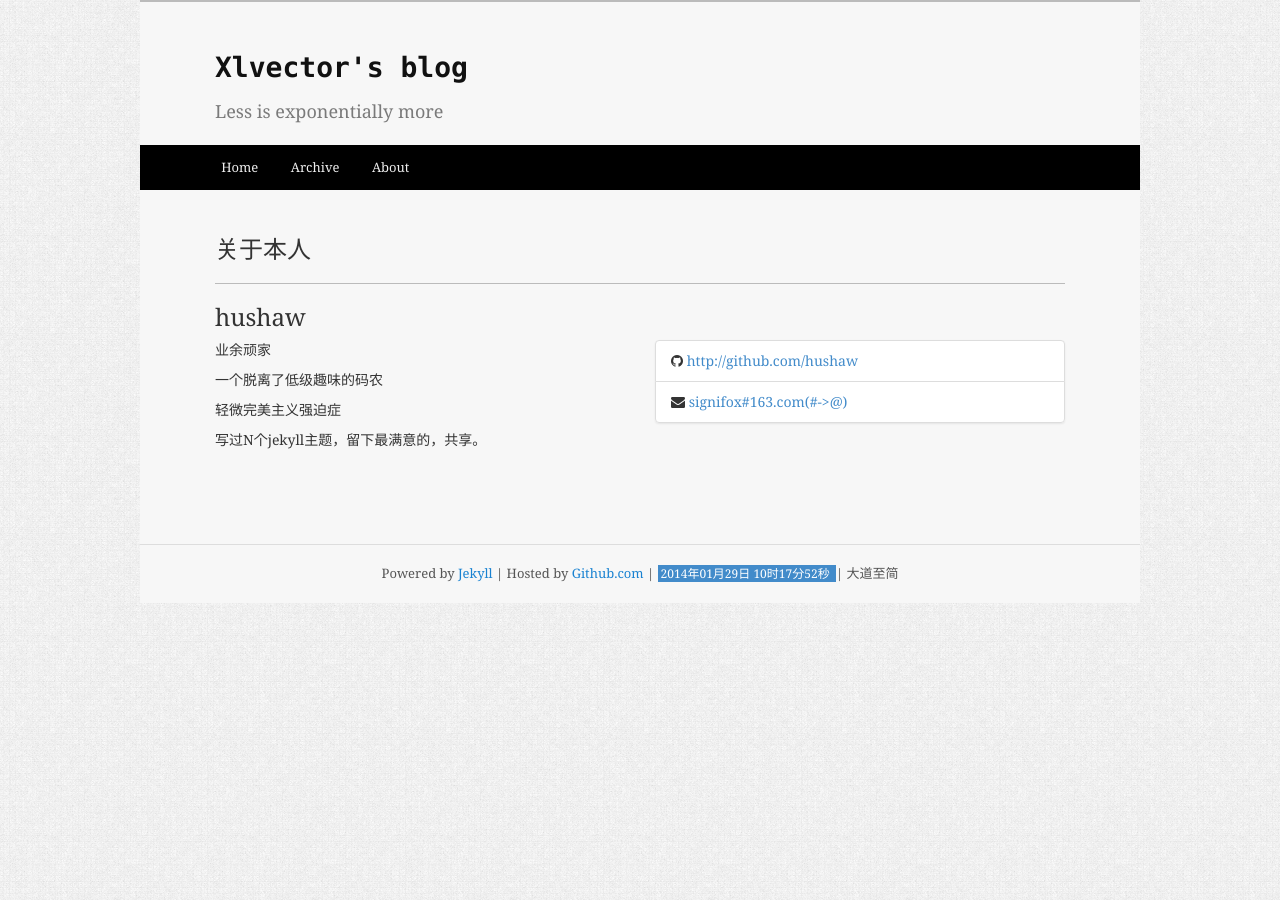
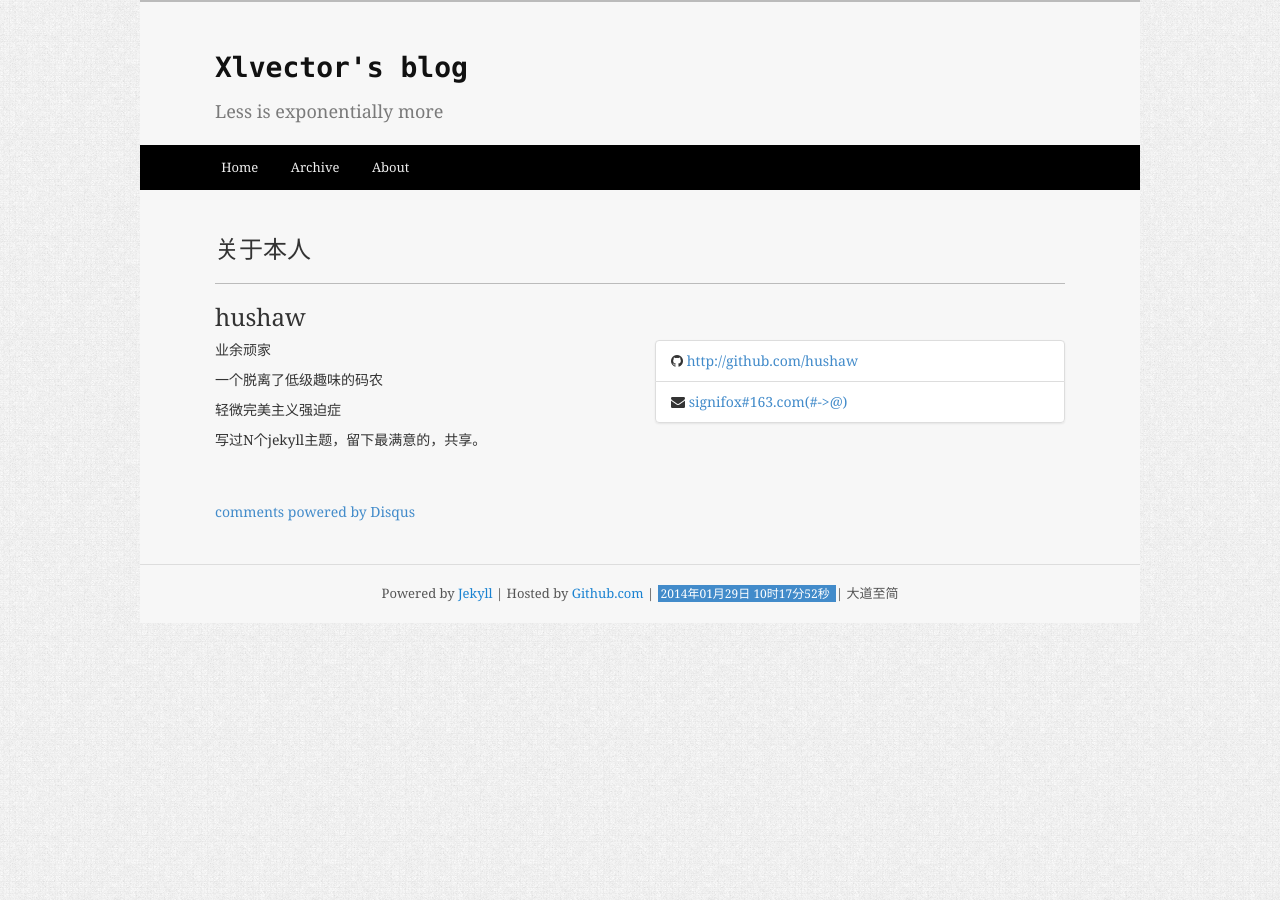
Before and after one commit to xlvector/xlvector.github.com, a Jekyll site: the page built from about.html, in a window 1280 px wide. Built offline with Jekyll 4.4.1, drawn with Linux system fonts in a browser that asks for light colours; Markdown is read by kramdown in place of the engine named in the settings; comment, search, counter and statistics services are not loaded; some of the changed lines change nothing that is shown.

Commit message:
change discus

```diff
--- a/_includes/disqus_comments.md
+++ b/_includes/disqus_comments.md
@@ -1,14 +1,17 @@
 <div class="page-blank">
     <div id="disqus_thread"></div>
     <script type="text/javascript">
-        var disqus_shortname = 'shawhu';
+        /* * * CONFIGURATION VARIABLES: EDIT BEFORE PASTING INTO YOUR WEBPAGE * * */
+        var disqus_shortname = 'xlvector-github'; // required: replace example with your forum shortname
+
+        /* * * DON'T EDIT BELOW THIS LINE * * */
         (function() {
             var dsq = document.createElement('script'); dsq.type = 'text/javascript'; dsq.async = true;
-            dsq.src = 'http://' + disqus_shortname + '.disqus.com/embed.js';
+            dsq.src = '//' + disqus_shortname + '.disqus.com/embed.js';
             (document.getElementsByTagName('head')[0] || document.getElementsByTagName('body')[0]).appendChild(dsq);
         })();
     </script>
-    <noscript>
-        Please enable JavaScript to view the <a href="http://disqus.com/?ref_noscript">comments powered by Disqus.</a>
-    </noscript>
+    <noscript>Please enable JavaScript to view the <a href="http://disqus.com/?ref_noscript">comments powered by Disqus.</a></noscript>
+    <a href="http://disqus.com" class="dsq-brlink">comments powered by <span class="logo-disqus">Disqus</span></a>
+
 </div>
```
